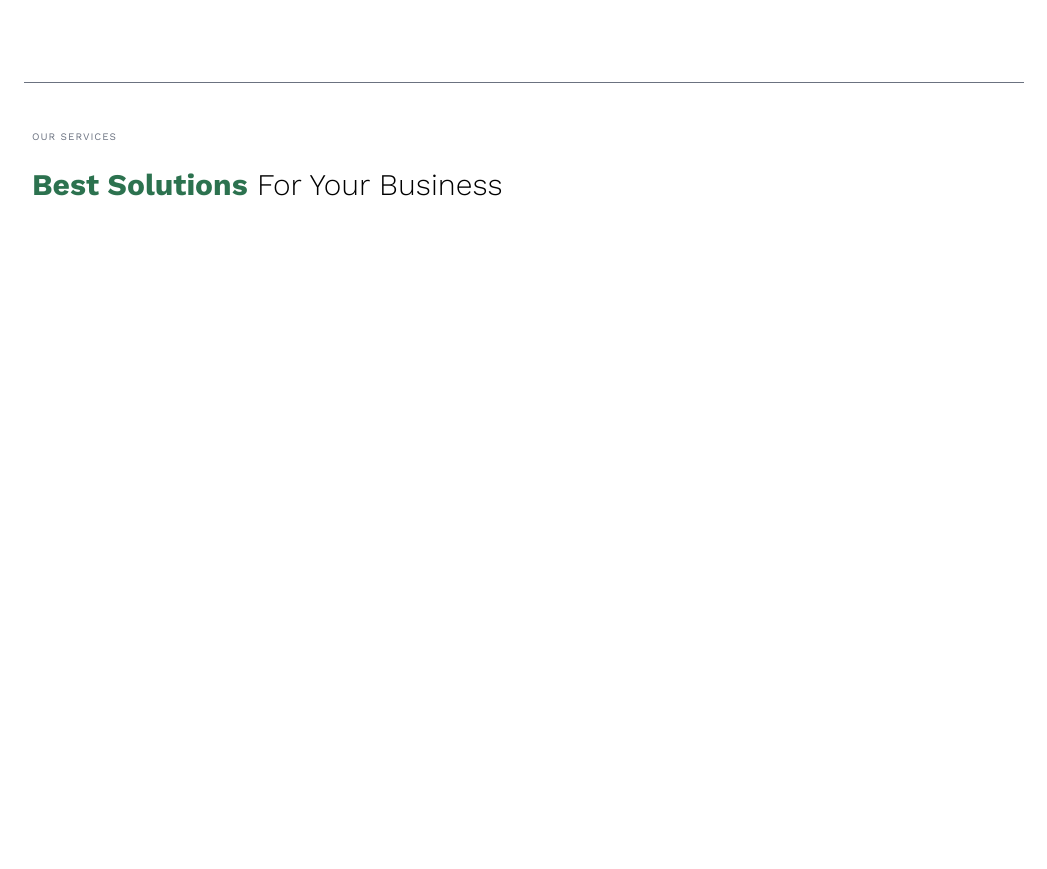
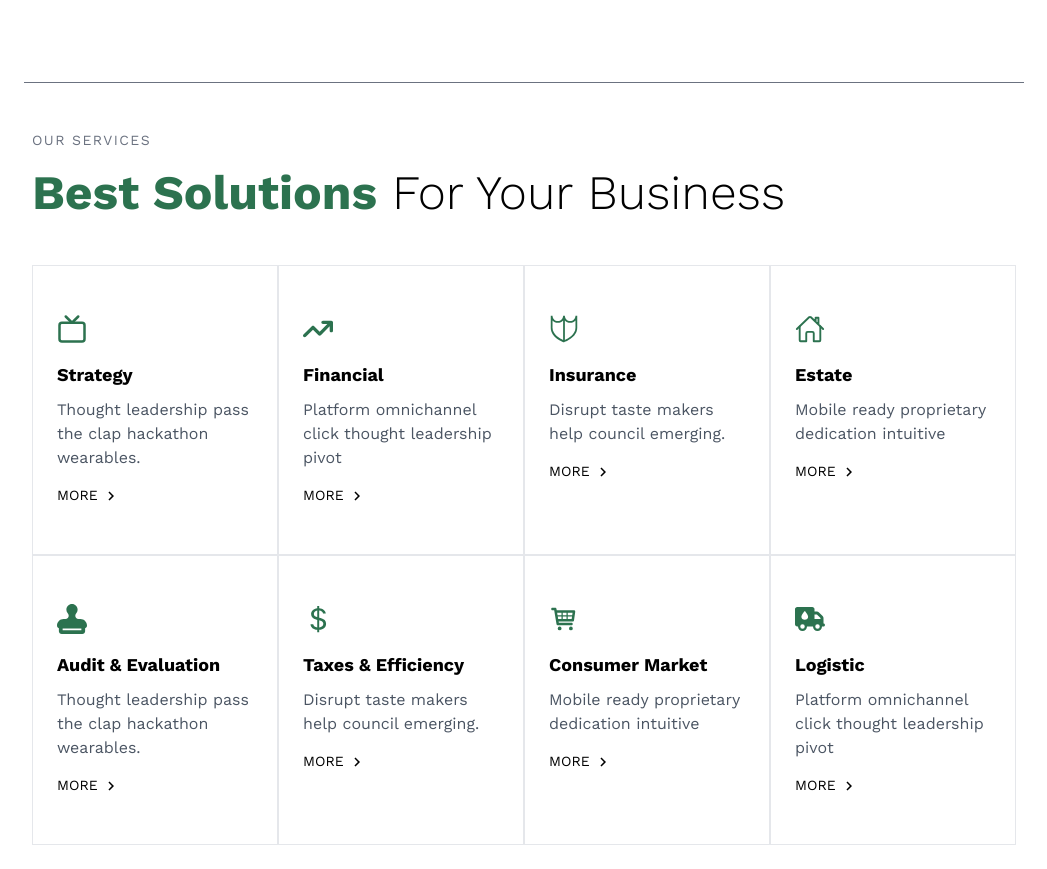
Before and after one commit to KE9SH1N/gbgaid, a Next.js app: page / in a window 1280 px wide. Shown: the part 1780-2649 px from the top of the page, without its empty margins (116-1163 px from the left). Before the commit the page ends 2031 px from the top, so only its background shows below. Built offline with nearby package versions, Linux system fonts and the light colour scheme.

Commit message:
added global brand service card, section head and design brand service section for large display

```diff
--- /dev/null
+++ b/src/app/componenets/brand-services/BrandServices.tsx
@@ -0,0 +1,95 @@
+import React from "react";
+import GServiceCard from "../common/GServiceCard";
+
+import {
+	PiChalkboardBold,
+	PiTrendUpBold,
+	PiShieldCheckBold,
+	PiHouseBold,
+	PiStampBold,
+	PiCurrencyDollarBold,
+	PiShoppingCartBold,
+	PiTruckBold,
+} from "react-icons/pi";
+import { LuTv } from "react-icons/lu";
+import { FaArrowTrendUp, FaStamp, FaTruckDroplet } from "react-icons/fa6";
+import { TfiShield } from "react-icons/tfi";
+import { IoHomeOutline } from "react-icons/io5";
+import { BsCurrencyDollar } from "react-icons/bs";
+import { TiShoppingCart } from "react-icons/ti";
+
+const data = [
+	{
+		id: 1,
+		icon: LuTv,
+		title: "Strategy",
+		description: "Thought leadership pass the clap hackathon wearables.",
+		linkText: "More",
+		linkUrl: "#",
+	},
+	{
+		id: 2,
+		icon: FaArrowTrendUp,
+		title: "Financial",
+		description: "Platform omnichannel click thought leadership pivot",
+		linkText: "More",
+		linkUrl: "#",
+	},
+	{
+		id: 3,
+		icon: TfiShield,
+		title: "Insurance",
+		description: "Disrupt taste makers help council emerging.",
+		linkText: "More",
+		linkUrl: "#",
+	},
+	{
+		id: 4,
+		icon: IoHomeOutline,
+		title: "Estate",
+		description: "Mobile ready proprietary dedication intuitive",
+		linkText: "More",
+		linkUrl: "#",
+	},
+	{
+		id: 5,
+		icon: FaStamp,
+		title: "Audit & Evaluation",
+		description: "Thought leadership pass the clap hackathon wearables.",
+		linkText: "More",
+		linkUrl: "#",
+	},
+	{
+		id: 6,
+		icon: BsCurrencyDollar,
+		title: "Taxes & Efficiency",
+		description: "Disrupt taste makers help council emerging.",
+		linkText: "More",
+		linkUrl: "#",
+	},
+	{
+		id: 7,
+		icon: TiShoppingCart,
+		title: "Consumer Market",
+		description: "Mobile ready proprietary dedication intuitive",
+		linkText: "More",
+		linkUrl: "#",
+	},
+	{
+		id: 8,
+		icon: FaTruckDroplet,
+		title: "Logistic",
+		description: "Platform omnichannel click thought leadership pivot",
+		linkText: "More",
+		linkUrl: "#",
+	},
+];
+const BrandServices = () => {
+	return (
+		<div className="ct-container mb-6">
+			<GServiceCard data={data} />
+		</div>
+	);
+};
+
+export default BrandServices;
--- a/src/app/componenets/common/GSectionHead.tsx
+++ b/src/app/componenets/common/GSectionHead.tsx
@@ -1,17 +1,27 @@
 import React from "react";
 
-const GSectionHead = () => {
+interface GSectionHeadProps {
+	title?: string;
+	subTitlePrimary?: string;
+	subTitleSecondary?: string;
+}
+
+const GSectionHead: React.FC<GSectionHeadProps> = ({
+	title,
+	subTitlePrimary,
+	subTitleSecondary,
+}) => {
 	return (
 		<div>
 			<div className="ct-container font-worksans px-6 my-12">
-				<p className="text-xs uppercase tracking-widest text-gray-500">
-					Our Services
+				<p className="text-sm uppercase tracking-widest text-gray-500">
+					{title}
 				</p>
 				<h2 className="text-3xl font-light text-black mt-6">
-					<span className="font-bold text-brandPrimaryColor">
-						Best Solutions
-					</span>{" "}
-					For Your Business
+					<span className="font-bold text-[48px] text-brandPrimaryColor">
+						{subTitlePrimary}
+					</span>
+					<span className="text-[48px]">&nbsp;{subTitleSecondary}</span>
 				</h2>
 			</div>
 		</div>
--- /dev/null
+++ b/src/app/componenets/common/GServiceCard.tsx
@@ -0,0 +1,41 @@
+import Image from "next/image";
+import Link from "next/link";
+import React from "react";
+import { MdKeyboardArrowRight } from "react-icons/md";
+
+interface GServiceCardProps {
+	data: any;
+}
+
+const GServiceCard: React.FC<GServiceCardProps> = ({ data }) => {
+	const IconComponent = data.icon;
+	return (
+		<div className="grid grid-cols-1 sm:grid-cols-2 md:grid-cols-3 lg:grid-cols-4 font-worksans">
+			{data.map((item: any) => (
+				<div
+					key={item.id}
+					className="relative max-w-xs p-6 py-12 border border-gray-200 hover:bg-[#b4f1d22c] smooth-animation hover:cursor-pointer"
+				>
+					<span className="absolute inset-0 border-t-4 border-t-transparent hover:border-t-[#2c724f] transition-all duration-300"></span>
+					<div className="mb-4 text-[#2c724f] text-3xl">
+						<item.icon />
+					</div>
+					<h2 className="text-lg font-bold mb-2">{item.title}</h2>
+					<p className="text-gray-600 mb-4">{item.description}</p>
+
+					<Link
+						href={item.linkUrl}
+						className="text-black text-sm flex items-center gap-1 uppercase hover:text-[#1b4731] smooth-animation cursor-pointer"
+					>
+						{item.linkText}
+						<span className="text-lg">
+							<MdKeyboardArrowRight />
+						</span>
+					</Link>
+				</div>
+			))}
+		</div>
+	);
+};
+
+export default GServiceCard;
--- a/src/app/page.tsx
+++ b/src/app/page.tsx
@@ -1,4 +1,5 @@
 import AboutConsulte from "./componenets/about/AboutConsulte";
+import BrandServices from "./componenets/brand-services/BrandServices";
 import GButton from "./componenets/common/GButton";
 import GSectionHead from "./componenets/common/GSectionHead";
 import NavigationBar from "./componenets/header/NavigationBar";
@@ -14,7 +15,12 @@ export default function Home() {
 			<HeroSlider />
 			<CallToAction />
 			<AboutConsulte />
-			<GSectionHead />
+			<GSectionHead
+				title="Our Services"
+				subTitlePrimary="Best Solutions"
+				subTitleSecondary="For Your Business"
+			/>
+			<BrandServices />
 		</main>
 	);
 }
```
